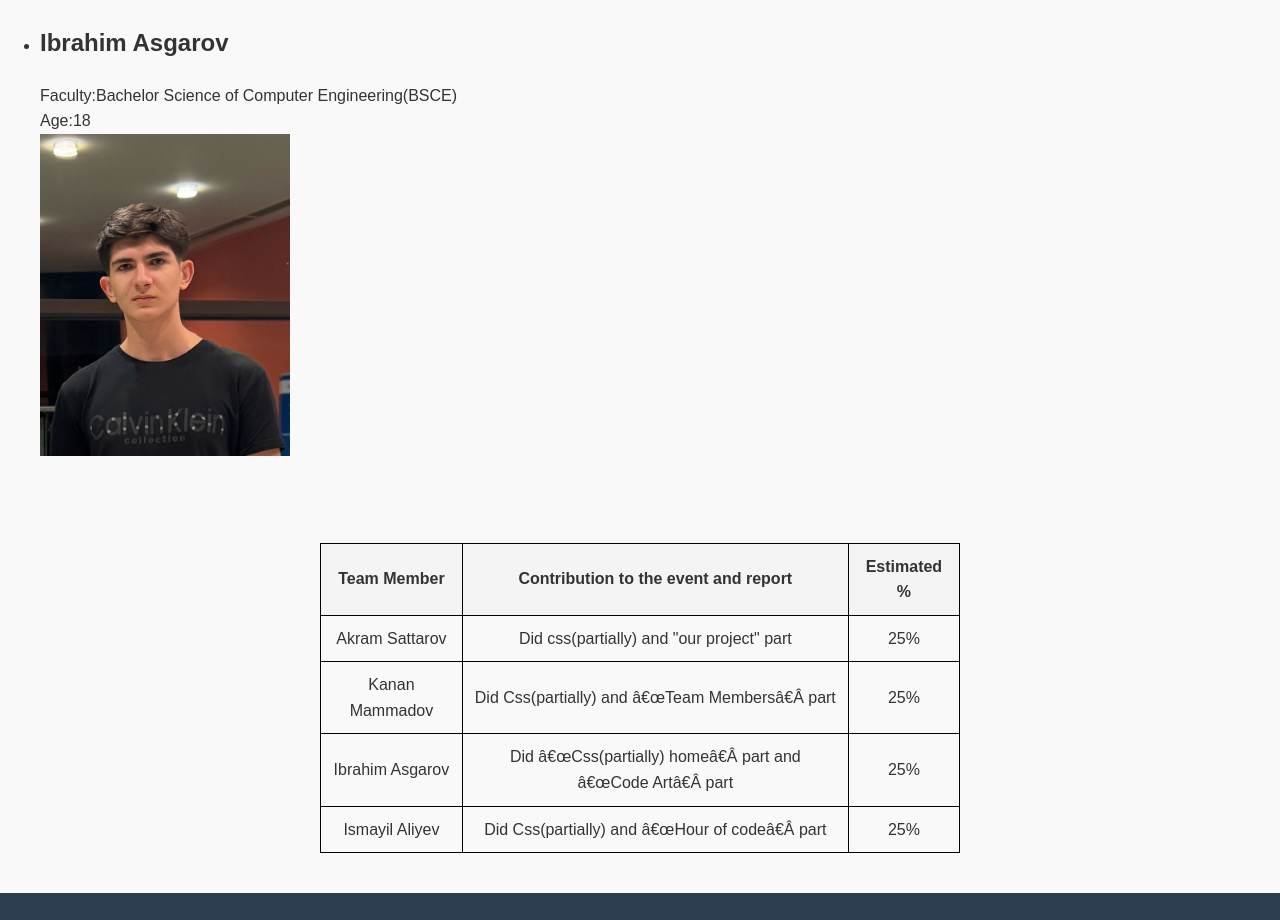
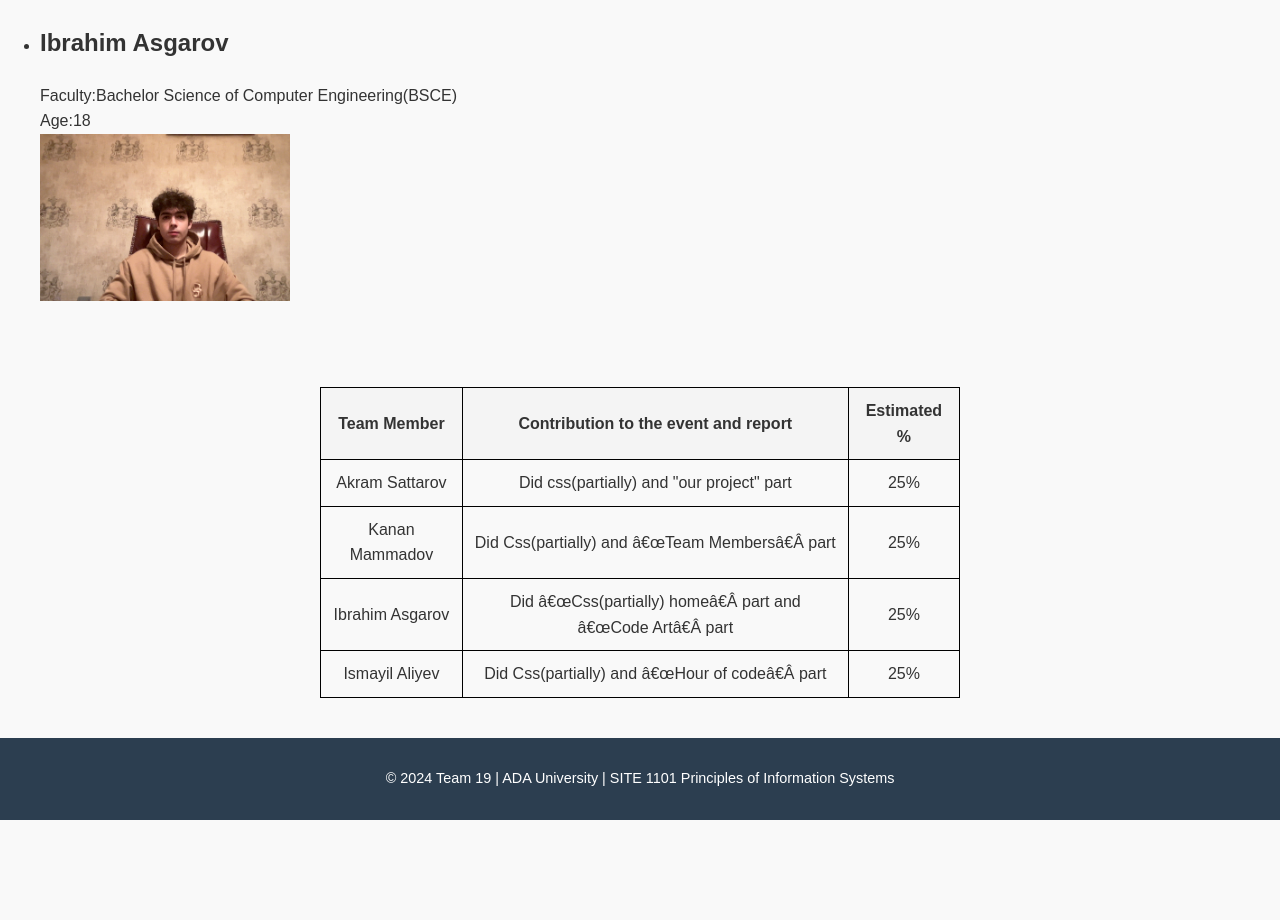
Before and after one commit to 1br0h1m/homework3_bonus2, a plain HTML site: page team-members.html in a window 1280 px wide. Shown: the part 1623-2543 px from the top of the page. After the commit the page ends 2443 px from the top, so only its background shows below. Drawn offline with Linux system fonts and the light colour scheme.

Commit message:
teamMemberPhoto

```diff
--- a/team-members.html
+++ b/team-members.html
@@ -43,7 +43,7 @@
         <strong><h2>Ibrahim Asgarov</h2></strong>Faculty:Bachelor Science of
         Computer Engineering(BSCE)<br />Age:18
       </li>
-      <img src="media/team member 4.jpg"  width="250">
+      <img src="media/team member 3.jpg" width="250">
     </ul>
     <head>
       <meta charset="UTF-8">
```
Also changed, not shown: 2 other files.
